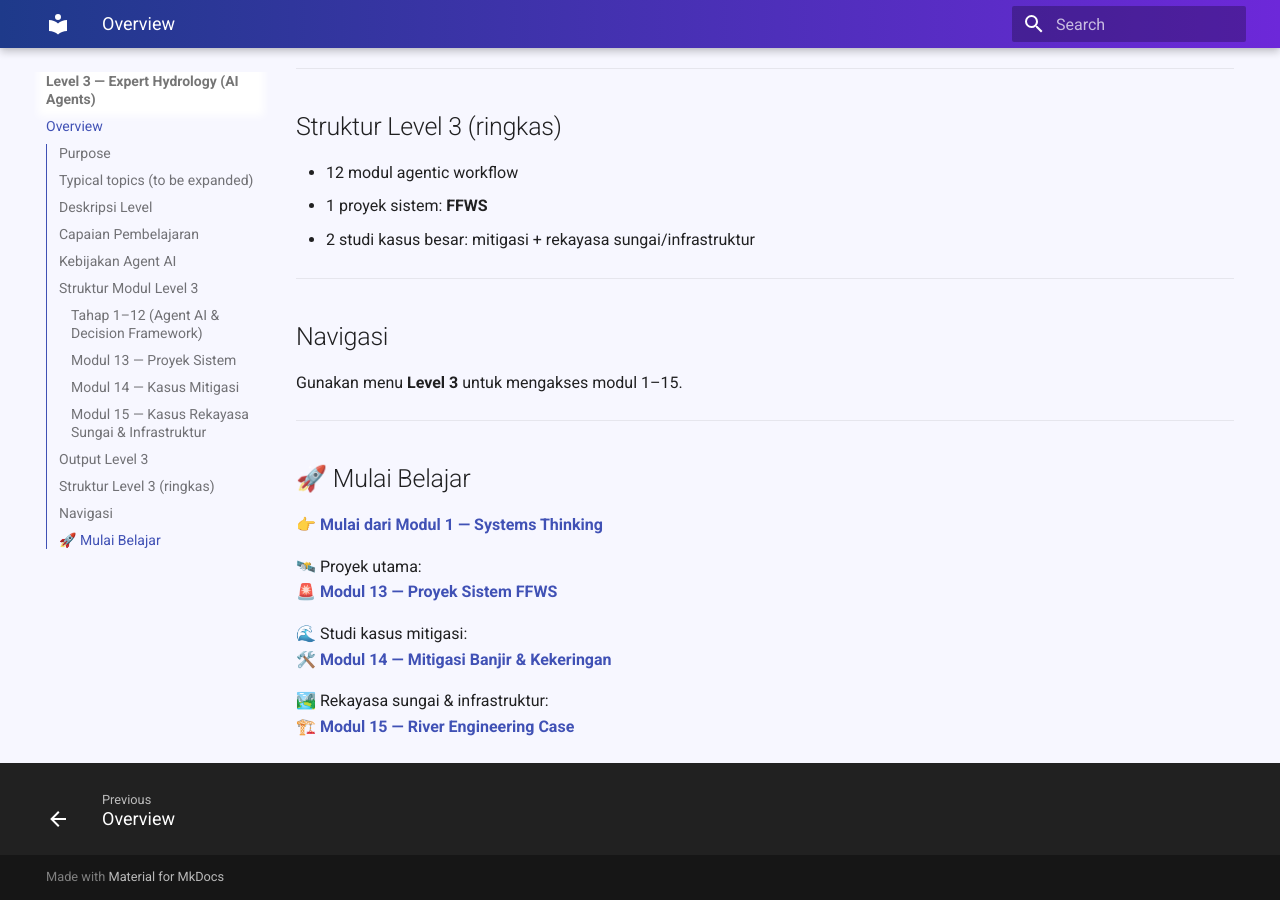
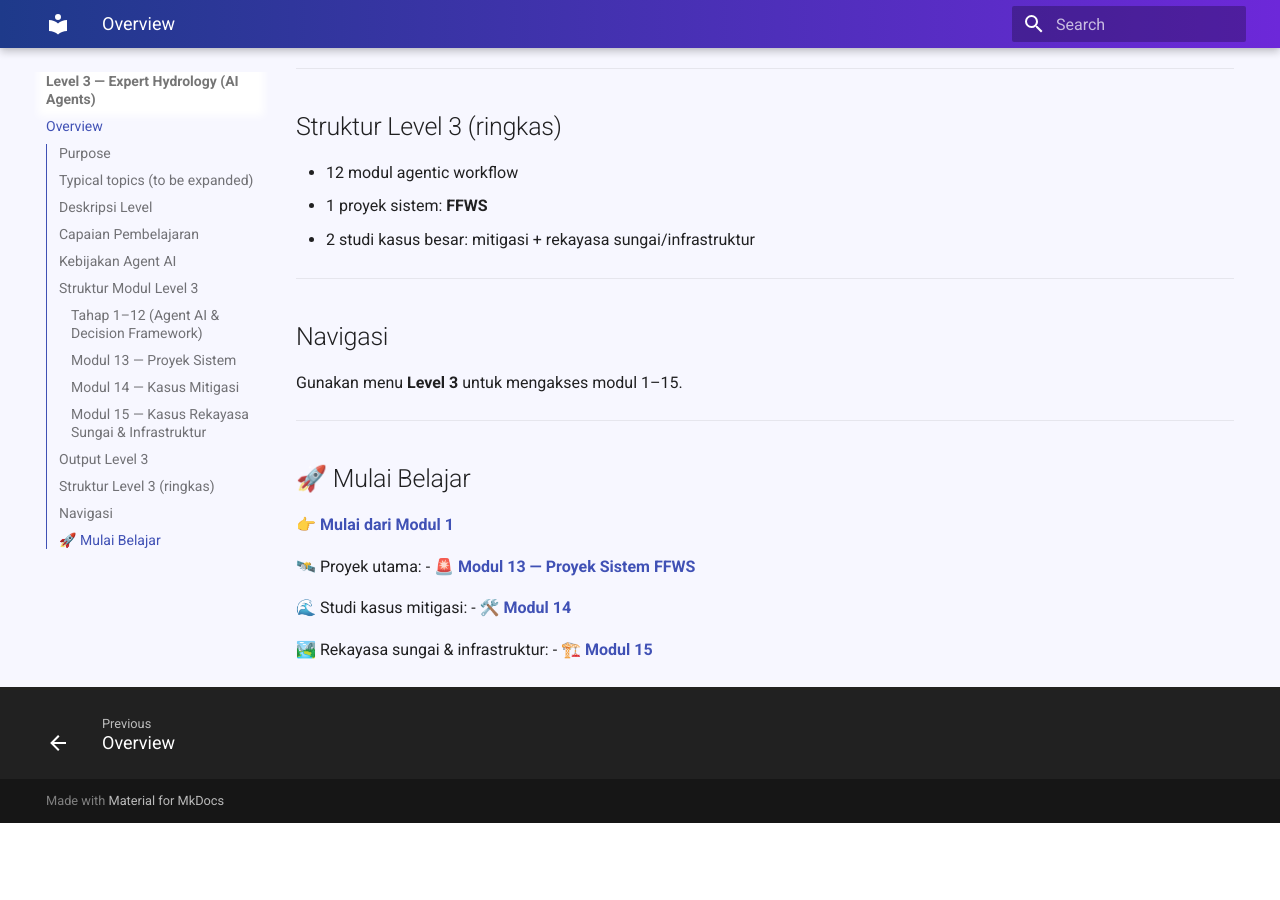
Before and after one commit to rintis-code/rr-hydrology, an MkDocs documentation site: the page built from docs/level-3/00-intro.md, in a window 1280 px wide and 900 px high, scrolled down 2490 px. Built offline with MkDocs 1.6.1 and Material for MkDocs 9.7.7, drawn with Linux system fonts in a browser that asks for light colours; after the commit the page ends 3313 px from its top, so only the background shows below that.

Commit message:
Update 00-intro.md

```diff
--- a/docs/level-3/00-intro.md
+++ b/docs/level-3/00-intro.md
@@ -103,13 +103,13 @@
 
 ## 🚀 Mulai Belajar
 
-👉 **[Mulai dari Modul 1 — Systems Thinking](01/)**
+👉 **[Mulai dari Modul 1](../01/)**
 
 🛰️ Proyek utama:
-🚨 **[Modul 13 — Proyek Sistem FFWS](13/)**
+- 🚨 **[Modul 13 — Proyek Sistem FFWS](../13/)**
 
 🌊 Studi kasus mitigasi:
-🛠️ **[Modul 14 — Mitigasi Banjir & Kekeringan](14/)**
+- 🛠️ **[Modul 14](../14/)**
 
 🏞️ Rekayasa sungai & infrastruktur:
-🏗️ **[Modul 15 — River Engineering Case](15/)**
+- 🏗️ **[Modul 15](../15/)**
```
